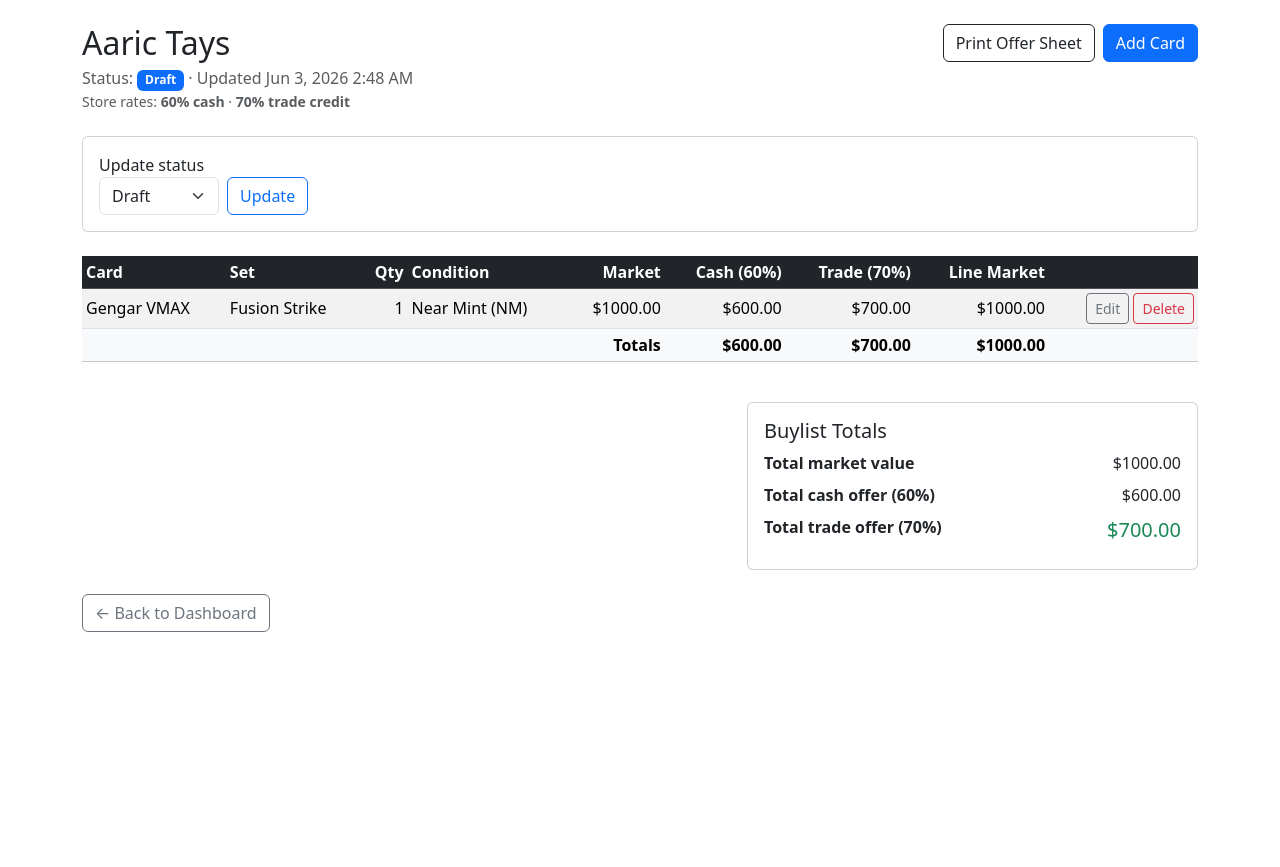
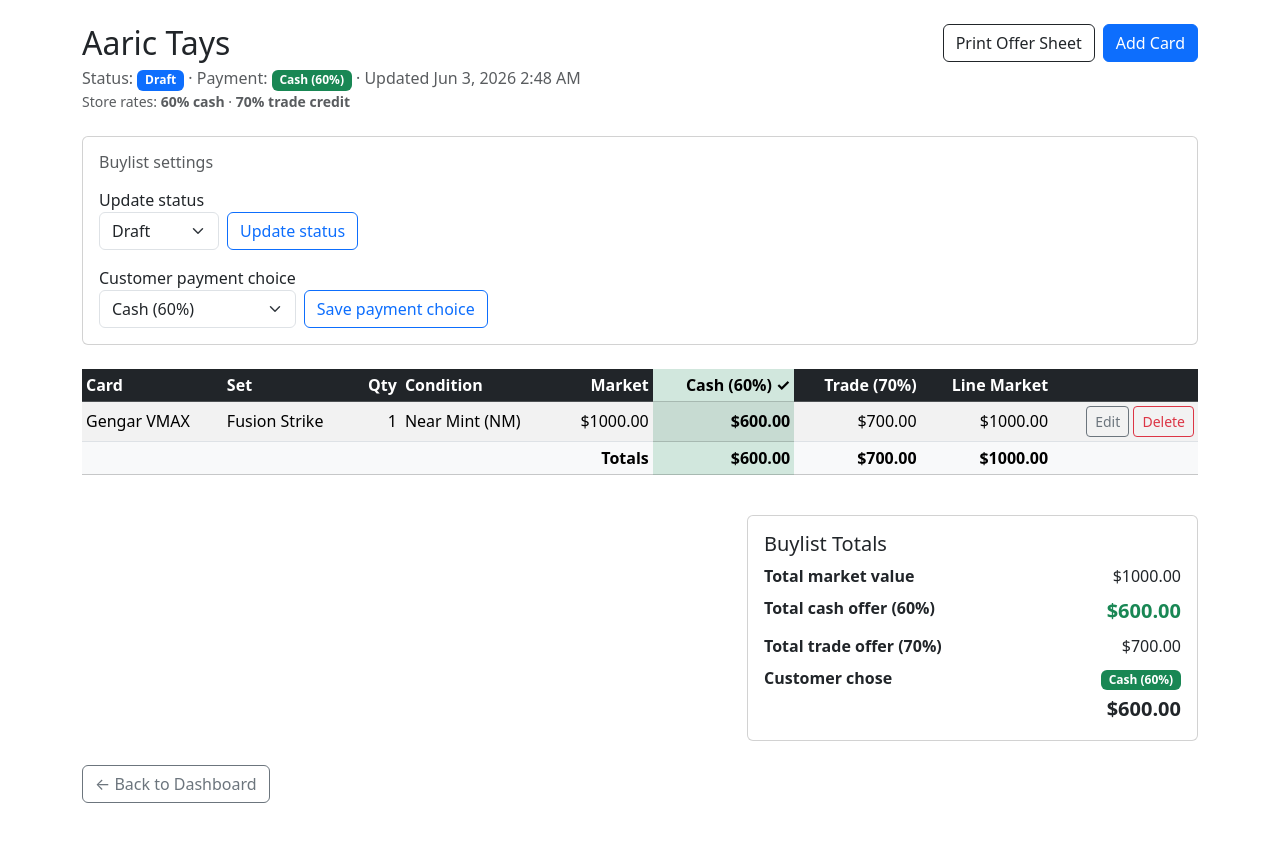
Before and after one commit to 95b9c7/lcs-buylist-app, a Django app: page /buylists/2/ in a window 1280 px wide. Shown: the part 56-923 px from the top of the page. Before the commit the page ends 688 px from the top, so only its background shows below. Run offline with Django 5.2, Linux system fonts and the light colour scheme; data comes from the database, SQL or seed files in the repository; both versions use the stored data as it was after the commit.

Commit message:
Added option for payment in cash or trade credit

```diff
--- a/buylists/admin.py
+++ b/buylists/admin.py
@@ -17,8 +17,8 @@ class BuylistItemInline(admin.TabularInline):
 
 @admin.register(Buylist)
 class BuylistAdmin(admin.ModelAdmin):
-    list_display = ['customer', 'status', 'created_at', 'updated_at']
-    list_filter = ['status']
+    list_display = ['customer', 'status', 'payment_choice', 'created_at', 'updated_at']
+    list_filter = ['status', 'payment_choice']
     search_fields = ['customer__name']
     inlines = [BuylistItemInline]
 
--- a/buylists/forms.py
+++ b/buylists/forms.py
@@ -33,6 +33,13 @@ class BuylistStatusForm(BootstrapFormMixin, forms.ModelForm):
         model = Buylist
         fields = ['status']
         labels = {'status': 'Update status'}
+
+
+class BuylistPaymentChoiceForm(BootstrapFormMixin, forms.ModelForm):
+    class Meta:
+        model = Buylist
+        fields = ['payment_choice']
+        labels = {'payment_choice': 'Customer payment choice'}
 
 
 class BuylistItemForm(BootstrapFormMixin, forms.ModelForm):
--- a/buylists/models.py
+++ b/buylists/models.py
@@ -31,6 +31,15 @@ class Buylist(models.Model):
         (STATUS_PAID, 'Paid'),
     ]
 
+    PAYMENT_CASH = 'cash'
+    PAYMENT_TRADE = 'trade'
+
+    PAYMENT_CHOICES = [
+        ('', 'Not selected'),
+        (PAYMENT_CASH, 'Cash (60%)'),
+        (PAYMENT_TRADE, 'Trade credit (70%)'),
+    ]
+
     customer = models.ForeignKey(
         Customer,
         on_delete=models.CASCADE,
@@ -40,6 +49,12 @@ class Buylist(models.Model):
         max_length=20,
         choices=STATUS_CHOICES,
         default=STATUS_DRAFT,
+    )
+    payment_choice = models.CharField(
+        max_length=10,
+        choices=PAYMENT_CHOICES,
+        blank=True,
+        default='',
     )
     created_at = models.DateTimeField(auto_now_add=True)
     updated_at = models.DateTimeField(auto_now=True)
@@ -63,9 +78,16 @@ class Buylist(models.Model):
         return sum(item.trade_offer_price for item in self.items.all())
 
     @property
+    def payment_choice_selected(self):
+        return bool(self.payment_choice)
+
+    @property
     def total_offer_value(self):
-        """Trade credit total shown on customer offer sheets."""
-        return self.total_trade_offer_value
+        if self.payment_choice == self.PAYMENT_CASH:
+            return self.total_cash_offer_value
+        if self.payment_choice == self.PAYMENT_TRADE:
+            return self.total_trade_offer_value
+        return None
 
 
 class BuylistItem(models.Model):
@@ -137,8 +159,12 @@ class BuylistItem(models.Model):
 
     @property
     def offer_price(self):
-        """Trade credit offer shown on customer offer sheets."""
-        return self.trade_offer_price
+        choice = self.buylist.payment_choice
+        if choice == Buylist.PAYMENT_CASH:
+            return self.cash_offer_price
+        if choice == Buylist.PAYMENT_TRADE:
+            return self.trade_offer_price
+        return None
 
     def _base_offer_value(self):
         return (
--- a/buylists/templates/buylists/buylist_detail.html
+++ b/buylists/templates/buylists/buylist_detail.html
@@ -9,6 +9,14 @@
         <p class="text-muted mb-0">
             Status:
             <span class="badge bg-primary">{{ buylist.get_status_display }}</span>
+            · Payment:
+            {% if buylist.payment_choice == 'cash' %}
+            <span class="badge bg-success">Cash (60%)</span>
+            {% elif buylist.payment_choice == 'trade' %}
+            <span class="badge bg-info text-dark">Trade credit (70%)</span>
+            {% else %}
+            <span class="badge bg-secondary">Not selected</span>
+            {% endif %}
             · Updated {{ buylist.updated_at|date:"M j, Y g:i A" }}
         </p>
         <p class="text-muted small mb-0">
@@ -23,14 +31,25 @@
 
 <div class="card mb-4">
     <div class="card-body">
-        <form method="post" action="{% url 'buylists:buylist_update_status' pk=buylist.pk %}" class="row g-2 align-items-end">
+        <h2 class="h6 text-muted mb-3">Buylist settings</h2>
+        <form method="post" action="{% url 'buylists:buylist_update_status' pk=buylist.pk %}" class="row g-2 align-items-end mb-3">
             {% csrf_token %}
             <div class="col-auto">
                 <label class="form-label mb-0">{{ status_form.status.label }}</label>
                 {{ status_form.status }}
             </div>
             <div class="col-auto">
-                <button type="submit" class="btn btn-outline-primary">Update</button>
+                <button type="submit" class="btn btn-outline-primary">Update status</button>
+            </div>
+        </form>
+        <form method="post" action="{% url 'buylists:buylist_update_payment_choice' pk=buylist.pk %}" class="row g-2 align-items-end">
+            {% csrf_token %}
+            <div class="col-auto">
+                <label class="form-label mb-0">{{ payment_form.payment_choice.label }}</label>
+                {{ payment_form.payment_choice }}
+            </div>
+            <div class="col-auto">
+                <button type="submit" class="btn btn-outline-primary">Save payment choice</button>
             </div>
         </form>
     </div>
@@ -46,8 +65,8 @@
                 <th class="text-end">Qty</th>
                 <th>Condition</th>
                 <th class="text-end">Market</th>
-                <th class="text-end">Cash (60%)</th>
-                <th class="text-end">Trade (70%)</th>
+                <th class="text-end{% if buylist.payment_choice == 'cash' %} table-success{% endif %}">Cash (60%){% if buylist.payment_choice == 'cash' %} ✓{% endif %}</th>
+                <th class="text-end{% if buylist.payment_choice == 'trade' %} table-success{% endif %}">Trade (70%){% if buylist.payment_choice == 'trade' %} ✓{% endif %}</th>
                 <th class="text-end">Line Market</th>
                 <th></th>
             </tr>
@@ -60,8 +79,8 @@
                 <td class="text-end">{{ item.quantity }}</td>
                 <td>{{ item.get_condition_display }}</td>
                 <td class="text-end">${{ item.market_price }}</td>
-                <td class="text-end">${{ item.cash_offer_price }}</td>
-                <td class="text-end">${{ item.trade_offer_price }}</td>
+                <td class="text-end{% if buylist.payment_choice == 'cash' %} table-success fw-semibold{% endif %}">${{ item.cash_offer_price }}</td>
+                <td class="text-end{% if buylist.payment_choice == 'trade' %} table-success fw-semibold{% endif %}">${{ item.trade_offer_price }}</td>
                 <td class="text-end">${{ item.line_market_value }}</td>
                 <td class="text-end text-nowrap">
                     <a href="{% url 'buylists:buylistitem_edit' buylist_pk=buylist.pk pk=item.pk %}" class="btn btn-sm btn-outline-secondary">Edit</a>
@@ -73,8 +92,8 @@
         <tfoot class="table-light fw-semibold">
             <tr>
                 <td colspan="5" class="text-end">Totals</td>
-                <td class="text-end">${{ buylist.total_cash_offer_value }}</td>
-                <td class="text-end">${{ buylist.total_trade_offer_value }}</td>
+                <td class="text-end{% if buylist.payment_choice == 'cash' %} table-success{% endif %}">${{ buylist.total_cash_offer_value }}</td>
+                <td class="text-end{% if buylist.payment_choice == 'trade' %} table-success{% endif %}">${{ buylist.total_trade_offer_value }}</td>
                 <td class="text-end">${{ buylist.total_market_value }}</td>
                 <td></td>
             </tr>
@@ -90,9 +109,18 @@
                     <dt class="col-7">Total market value</dt>
                     <dd class="col-5 text-end">${{ buylist.total_market_value }}</dd>
                     <dt class="col-7">Total cash offer (60%)</dt>
-                    <dd class="col-5 text-end">${{ buylist.total_cash_offer_value }}</dd>
+                    <dd class="col-5 text-end{% if buylist.payment_choice == 'cash' %} fw-bold text-success fs-5{% endif %}">${{ buylist.total_cash_offer_value }}</dd>
                     <dt class="col-7">Total trade offer (70%)</dt>
-                    <dd class="col-5 text-end text-success fs-5">${{ buylist.total_trade_offer_value }}</dd>
+                    <dd class="col-5 text-end{% if buylist.payment_choice == 'trade' %} fw-bold text-success fs-5{% endif %}">${{ buylist.total_trade_offer_value }}</dd>
+                    {% if buylist.payment_choice_selected %}
+                    <dt class="col-7">Customer chose</dt>
+                    <dd class="col-5 text-end mb-0">
+                        <span class="badge {% if buylist.payment_choice == 'cash' %}bg-success{% else %}bg-info text-dark{% endif %}">
+                            {{ buylist.get_payment_choice_display }}
+                        </span>
+                        <div class="fs-5 fw-bold mt-1">${{ buylist.total_offer_value }}</div>
+                    </dd>
+                    {% endif %}
                 </dl>
             </div>
         </div>
--- a/buylists/urls.py
+++ b/buylists/urls.py
@@ -21,6 +21,11 @@ urlpatterns = [
         name='buylist_update_status',
     ),
     path(
+        'buylists/<int:pk>/payment-choice/',
+        views.buylist_update_payment_choice,
+        name='buylist_update_payment_choice',
+    ),
+    path(
         'buylists/<int:buylist_pk>/items/add/',
         views.buylistitem_create,
         name='buylistitem_create',
--- a/buylists/views.py
+++ b/buylists/views.py
@@ -5,6 +5,7 @@ from django.views.decorators.http import require_POST
 from .forms import (
     BuylistForm,
     BuylistItemForm,
+    BuylistPaymentChoiceForm,
     BuylistStatusForm,
     CustomerForm,
 )
@@ -57,9 +58,11 @@ def buylist_detail(request, pk):
         pk=pk,
     )
     status_form = BuylistStatusForm(instance=buylist)
+    payment_form = BuylistPaymentChoiceForm(instance=buylist)
     return render(request, 'buylists/buylist_detail.html', {
         'buylist': buylist,
         'status_form': status_form,
+        'payment_form': payment_form,
     })
 
 
@@ -83,6 +86,22 @@ def buylist_update_status(request, pk):
         messages.success(request, f'Status updated to {buylist.get_status_display()}.')
     else:
         messages.error(request, 'Could not update status.')
+    return redirect('buylists:buylist_detail', pk=pk)
+
+
+@require_POST
+def buylist_update_payment_choice(request, pk):
+    buylist = get_object_or_404(Buylist, pk=pk)
+    form = BuylistPaymentChoiceForm(request.POST, instance=buylist)
+    if form.is_valid():
+        form.save()
+        if buylist.payment_choice:
+            label = buylist.get_payment_choice_display()
+            messages.success(request, f'Payment choice set to {label}.')
+        else:
+            messages.success(request, 'Payment choice cleared.')
+    else:
+        messages.error(request, 'Could not update payment choice.')
     return redirect('buylists:buylist_detail', pk=pk)
 
 
```
Also changed, not shown: buylists/templates/buylists/buylist_offer_sheet.html (+27 -4 lines), buylists/templates/buylists/dashboard.html (+10 -0 lines), buylists/migrations/0003_buylist_payment_choice.py (added), db.sqlite3.
